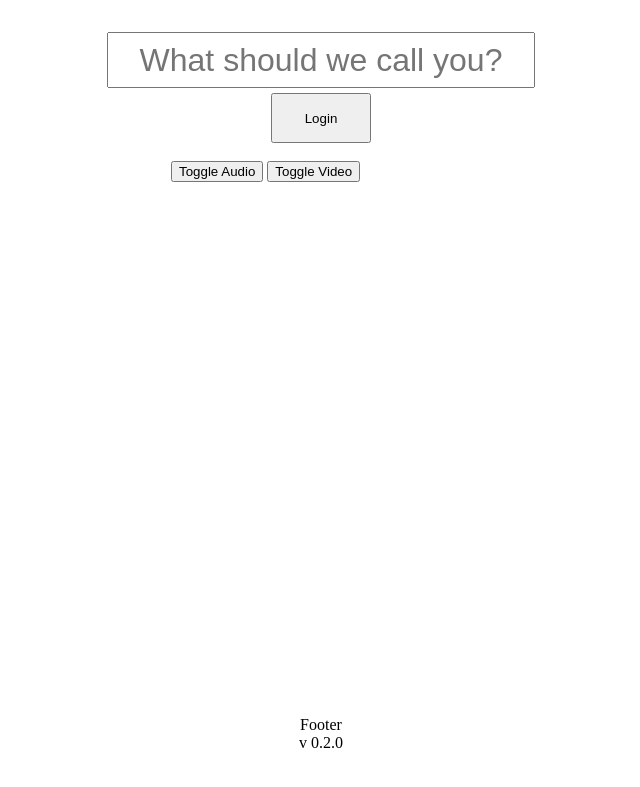
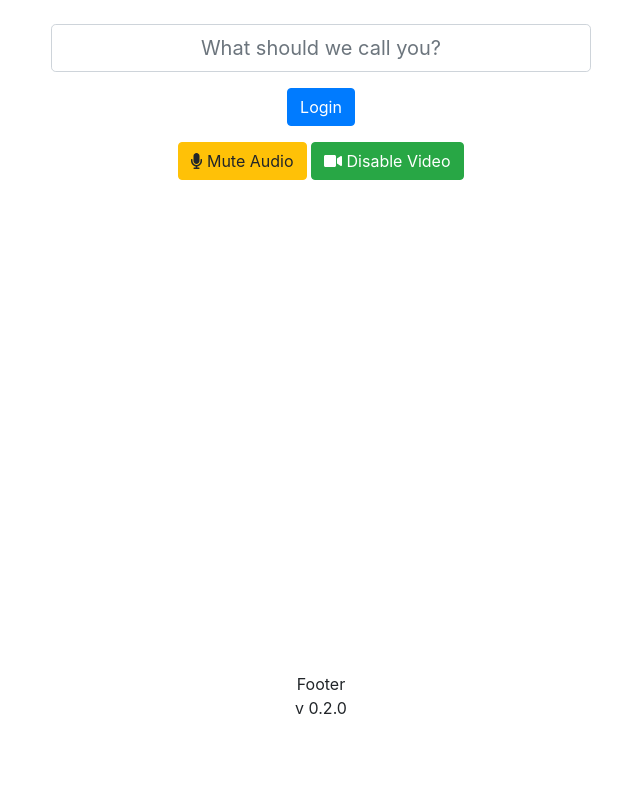
Before and after one commit to venkat66/videochat_be, a Django app: page / in a window 1280 px wide. Shown: the top 787 px of the page, without its empty margins (319-959 px from the left). Run offline with Django 3.2, Linux system fonts and the light colour scheme; some libraries are stand-ins or nearby versions.

Commit message:
added audio and video disable buttons

```diff
--- a/call/templates/index.html
+++ b/call/templates/index.html
@@ -6,6 +6,8 @@
     <meta name="viewport" content="width=device-width, initial-scale=1.0">
     <link rel="icon" href="/static/logo.png" type="image/png" />
     <title>Video Call</title>
+    <link rel="stylesheet" href="https://maxcdn.bootstrapcdn.com/bootstrap/4.5.2/css/bootstrap.min.css">
+    <link rel="stylesheet" href="https://cdnjs.cloudflare.com/ajax/libs/font-awesome/5.15.4/css/all.min.css">
     <link rel="stylesheet" href="/static/call.css">
 
     <style>
@@ -21,124 +23,85 @@
 
     <script>
         let myName;
+        // let audioEnabled = true;
+        // let videoEnabled = true;
     </script>
 </head>
 
 <body>
-    <div>
-        <div>
+    <div class="container">
+        <div class="row justify-content-center">
             <!-- to input username and login -->
-            <div id="userName">
-                <div style="display: flex; flex-direction: column; align-items: center; width: 300px;">
-                    <input placeholder="What should we call you?"
-                        style="text-align:center; height: 50px; font-size: xx-large;" type="text" name=""
-                        id="userNameInput">
-                    <div style="height: 5px;"></div>
-                    <button onclick="login()" class="actionButton">Login</button>
+            <div id="userName" class="col-12 col-md-6 text-center">
+                <input placeholder="What should we call you?" class="form-control form-control-lg text-center mb-3"
+                    type="text" name="" id="userNameInput">
+                <button onclick="login()" class="btn btn-primary">Login</button>
+            </div>
+
+            <!-- to display current login user information  -->
+            <div id="userInfo" class="col-12 col-md-6 text-center">
+                <h1>Hello, <span id="nameHere"></span></h1>
+            </div>
+
+            <!-- to make a call with name -->
+            <div id="call" class="col-12 col-md-6 text-center">
+                <input placeholder="Whom to call?" class="form-control form-control-lg text-center mb-3" type="text"
+                    name="callName" id="callName">
+                <button class="btn btn-success" onclick="call()">Call</button>
+            </div>
+
+            <!-- to show incoming call and accept -->
+            <div id="answer" class="col-12 col-md-6 text-center">
+                <h2>Incoming Call</h2>
+                <img id="profileImageA" class="img-fluid mb-3" style="width: 140px;" src="/static/profile.png" alt="">
+                <h2><span id="callerName"></span></h2>
+                <button class="btn btn-primary" onclick="answer()">Answer</button>
+            </div>
+
+            <!-- to show outgoing call -->
+            <div id="calling" class="col-12 col-md-6 text-center">
+                <h2>Calling</h2>
+                <img id="profileImageCA" class="img-fluid mb-3" style="width: 140px;" src="/static/profile.png" alt="">
+                <h3><span id="otherUserNameCA"></span></h3>
+            </div>
+
+            <!-- to show call in progress call -->
+            <div id="inCall" class="col-12 col-md-6 text-center">
+                <h3>On Call With</h3>
+                <h2><span id="otherUserNameC"></span></h2>
+            </div>
+
+            <!-- to show local and remote video -->
+            <div id="videos" class="col-12 text-center">
+                <div class="position-absolute" style="top: 20px; right: 20px;">
+                    <video width="100px" id="localVideo" autoplay muted playsinline></video>
+                </div>
+                <div id="remoteVideoDiv">
+                    <video class="img-fluid" id="remoteVideo" autoplay playsinline></video>
                 </div>
             </div>
 
-            <!-- to display current login user information  -->
-            <div id="userInfo">
-                <div style="display: flex; flex-direction: column; align-items: center; width: 300px;">
-                    <h1>Hello, <span id="nameHere"></span></h1>
-                </div>
-
-            </div>
-
-            <!-- to make a call with name -->
-            <div id="call">
-                <div class="dialWrapper">
-                    <input placeholder="Whom to call?" style="text-align:center; height: 50px; font-size: xx-large;"
-                        type="text" name="callName" id="callName">
-                    <div class="dialNumpadHWrapper">
-                        <div class="dialNumber">
-                        </div>
-                        <div class="dialNumber">
-                            <button class="dialActionButton" onclick="call()">Call</button>
-                        </div>
-                        <div class="dialNumber">
-                        </div>
-                    </div>
-
-                </div>
-            </div>
-
-            <!-- to show incommming call and accept -->
-            <div id="answer">
-                <div class="incomingWrapper">
-                    <div class="itemWrapper">
-                        <h2>Incomming Call</h2>
-                    </div>
-                    <div class="itemWrapper">
-                        <img id="profileImageA" style="padding: 30px; width: 140px; height: 140px;"
-                            src="/static/profile.png" alt="">
-                    </div>
-                    <div class="itemWrapper">
-                        <h2 style="line-height: 0px;"><span id="callerName"></span></h2>
-                    </div>
-                    <div class="itemWrapper" style="display: flex; flex-direction: row; margin-bottom: 20px;">
-                        <button class="actionButton" onclick="answer()">Answer</button>
-                    </div>
-                </div>
-            </div>
-
-            <!-- to show outgoing call -->
-            <div id="calling">
-                <div class="incomingWrapper">
-                    <div class="itemWrapper">
-                        <h2>Calling</h2>
-                    </div>
-                    <div class="itemWrapper">
-                        <img id="profileImageCA" style="padding: 30px; width: 140px; height: 140px;"
-                            src="/static/profile.png" alt="">
-                    </div>
-                    <div class="itemWrapper">
-                        <h3 style="line-height: 0px;"><span id="otherUserNameCA"></span></h3>
-                    </div>
-                </div>
-            </div>
-
-            <!-- to show call in progress call -->
-            <div id="inCall">
-                <div class="incomingWrapper">
-                    <div class="itemWrapper">
-                        <h3>On Call With</h3>
-                        <h2 style="line-height: 0px;"><span id="otherUserNameC"></span></h2>
-                    </div>
-                </div>
-            </div>
-
-            <br>
-
-            <!-- to show local and remote video -->
-            <div id="videos">
-                <div style="position:absolute; top:0; right:0; padding-right: 20px; padding-top: 20px">
-                    <video width="100px" id="localVideo" autoplay muted playsinline></video>
-                </div>
-                <div id="remoteVideoDiv">
-                    <video style="width: 500px;" id="remoteVideo" autoplay playsinline></video>
-                </div>
-            </div>
-            <div style="flex-grow: 1;">
+            <div id="controls" class="col-12 text-center mt-3">
+                <button id="toggleAudioButton" class="btn btn-warning" onclick="toggleAudio()">
+                    <i class="fas fa-microphone"></i> Mute Audio
+                </button>
+                <button id="toggleVideoButton" class="btn btn-success" onclick="toggleVideo()">
+                    <i class="fas fa-video"></i> Disable Video
+                </button>
             </div>
         </div>
+    </div>
 
 
+    <footer class="mt-auto text-center">
+        <div>Footer</div>
+        <div>v 0.2.0</div>
+    </footer>
 
-        <div id="controls">
-            <button id="toggleAudioButton" onclick="toggleAudio()">Toggle Audio</button>
-            <button id="toggleVideoButton" onclick="toggleVideo()">Toggle Video</button>
-        </div>
-
-
-    </div>
-    <div style="flex-grow: 1;">
-    </div>
-    <div>Footer</div>
-    <div>v 0.2.0</div>
-
-
+    <script src="https://code.jquery.com/jquery-3.5.1.slim.min.js"></script>
+    <script src="https://cdn.jsdelivr.net/npm/@popperjs/core@2.9.2/dist/umd/popper.min.js"></script>
+    <script src="https://maxcdn.bootstrapcdn.com/bootstrap/4.5.2/js/bootstrap.min.js"></script>
+    <script src="https://cdnjs.cloudflare.com/ajax/libs/font-awesome/5.15.4/js/all.min.js"></script>
     <script src="/static/call.js"></script>
     <script>
         document.getElementById("call").style.display = "none";
@@ -147,7 +110,6 @@
         document.getElementById("inCall").style.display = "none";
         document.getElementById("calling").style.display = "none";
         document.getElementById("videos").style.display = "none";
-
     </script>
     <script>
         function login() {
@@ -161,6 +123,22 @@
 
             connectSocket();
         }
+
+        // Function to toggle audio
+        function toggleAudio() {
+            audioEnabled = !audioEnabled;
+            localStream.getAudioTracks()[0].enabled = audioEnabled;
+            const audioButton = document.getElementById('toggleAudioButton');
+            audioButton.innerHTML = audioEnabled ? '<i class="fas fa-microphone"></i> Mute Audio' : '<i class="fas fa-microphone-slash"></i> Unmute Audio';
+        }
+
+        // Function to toggle video
+        function toggleVideo() {
+            videoEnabled = !videoEnabled;
+            localStream.getVideoTracks()[0].enabled = videoEnabled;
+            const videoButton = document.getElementById('toggleVideoButton');
+            videoButton.innerHTML = videoEnabled ? '<i class="fas fa-video"></i> Disable Video' : '<i class="fas fa-video-slash"></i> Enable Video';
+        }
     </script>
 </body>
 
--- a/static/call.js
+++ b/static/call.js
@@ -374,14 +374,20 @@ function callProgress() {
 
 // Function to toggle audio
 function toggleAudio() {
-    audioEnabled = !audioEnabled;
-    localStream.getAudioTracks()[0].enabled = audioEnabled;
-    document.getElementById('toggleAudioButton').innerText = audioEnabled ? 'Mute Audio' : 'Unmute Audio';
+    if (localStream && localStream.getAudioTracks().length > 0) {
+        audioEnabled = !audioEnabled;
+        localStream.getAudioTracks()[0].enabled = audioEnabled;
+        const audioButton = document.getElementById('toggleAudioButton');
+        audioButton.innerHTML = audioEnabled ? '<i class="fas fa-microphone"></i> Mute Audio' : '<i class="fas fa-microphone-slash"></i> Unmute Audio';
+    }
 }
 
 // Function to toggle video
 function toggleVideo() {
-    videoEnabled = !videoEnabled;
-    localStream.getVideoTracks()[0].enabled = videoEnabled;
-    document.getElementById('toggleVideoButton').innerText = videoEnabled ? 'Disable Video' : 'Enable Video';
+    if (localStream && localStream.getVideoTracks().length > 0) {
+        videoEnabled = !videoEnabled;
+        localStream.getVideoTracks()[0].enabled = videoEnabled;
+        const videoButton = document.getElementById('toggleVideoButton');
+        videoButton.innerHTML = videoEnabled ? '<i class="fas fa-video"></i> Disable Video' : '<i class="fas fa-video-slash"></i> Enable Video';
+    }
 }
```
Also changed, not shown: requirements.txt (+27 -4 lines), videocall/settings.py (+4 -4 lines).
